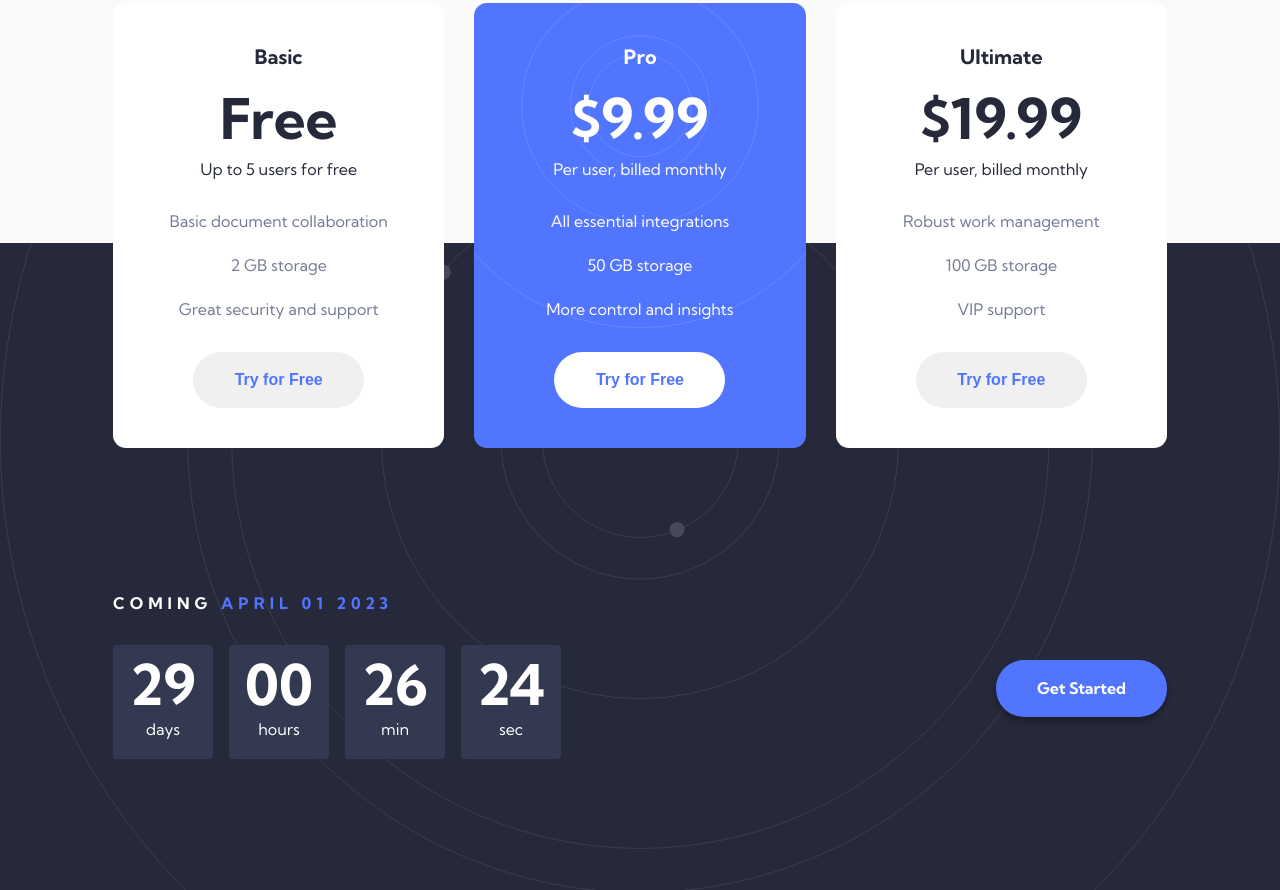
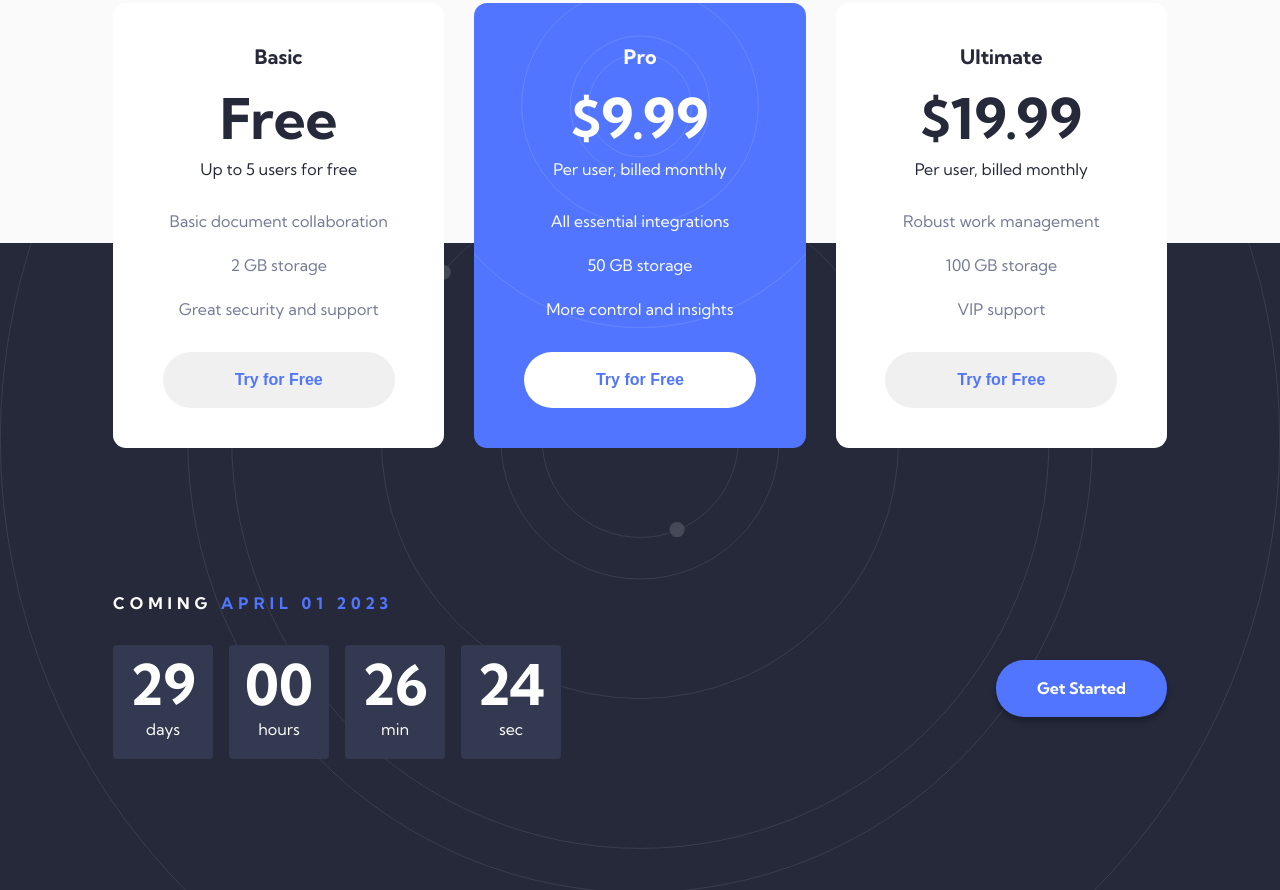
Before and after one commit to thusmiley/Officelite-lp, a plain HTML site: page index.html in a window 1280 px wide. Shown: the part 1068-1958 px from the top of the page. Drawn offline with Linux system fonts and the light colour scheme.

Commit message:
update readme

```diff
--- a/style.sass
+++ b/style.sass
@@ -252,7 +252,7 @@ input:checked + .slider:before
     left: 0
     right: 0
     margin: 0 auto
-    max-width: 171px
+    max-width: 70%
 @media screen and (min-width: 768px)
     .plan
         padding: 50px
@@ -296,7 +296,7 @@ input:checked + .slider:before
     .plan button
         position: absolute
         bottom: 40px
-        max-width: 171px
+        max-width: 70%
 // Coming soon
 #coming
     background-color: $dark-gray
```
Also changed, not shown: assets/home/desktop-preview.jpg (added), style.css, 2 other files.
